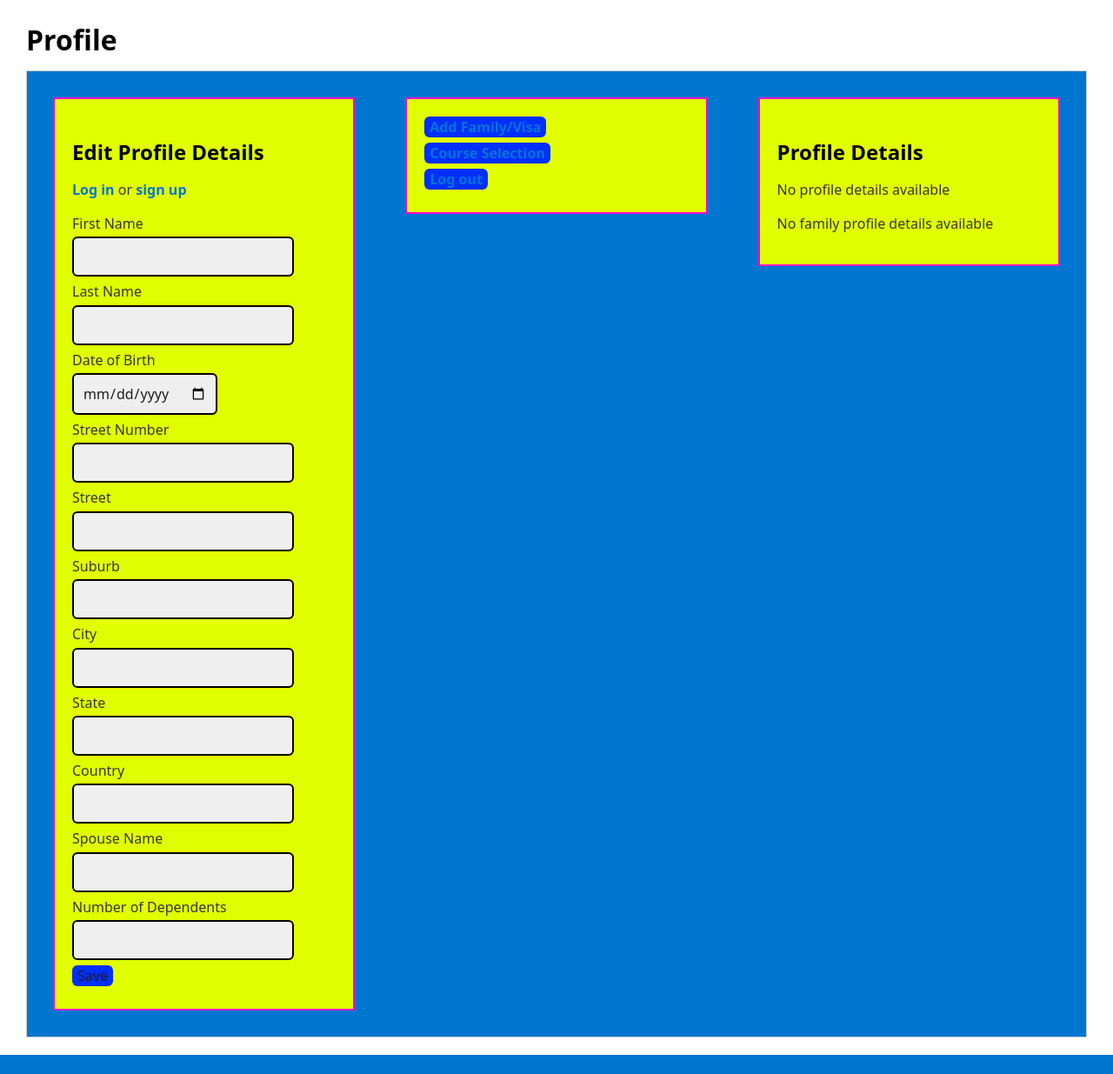
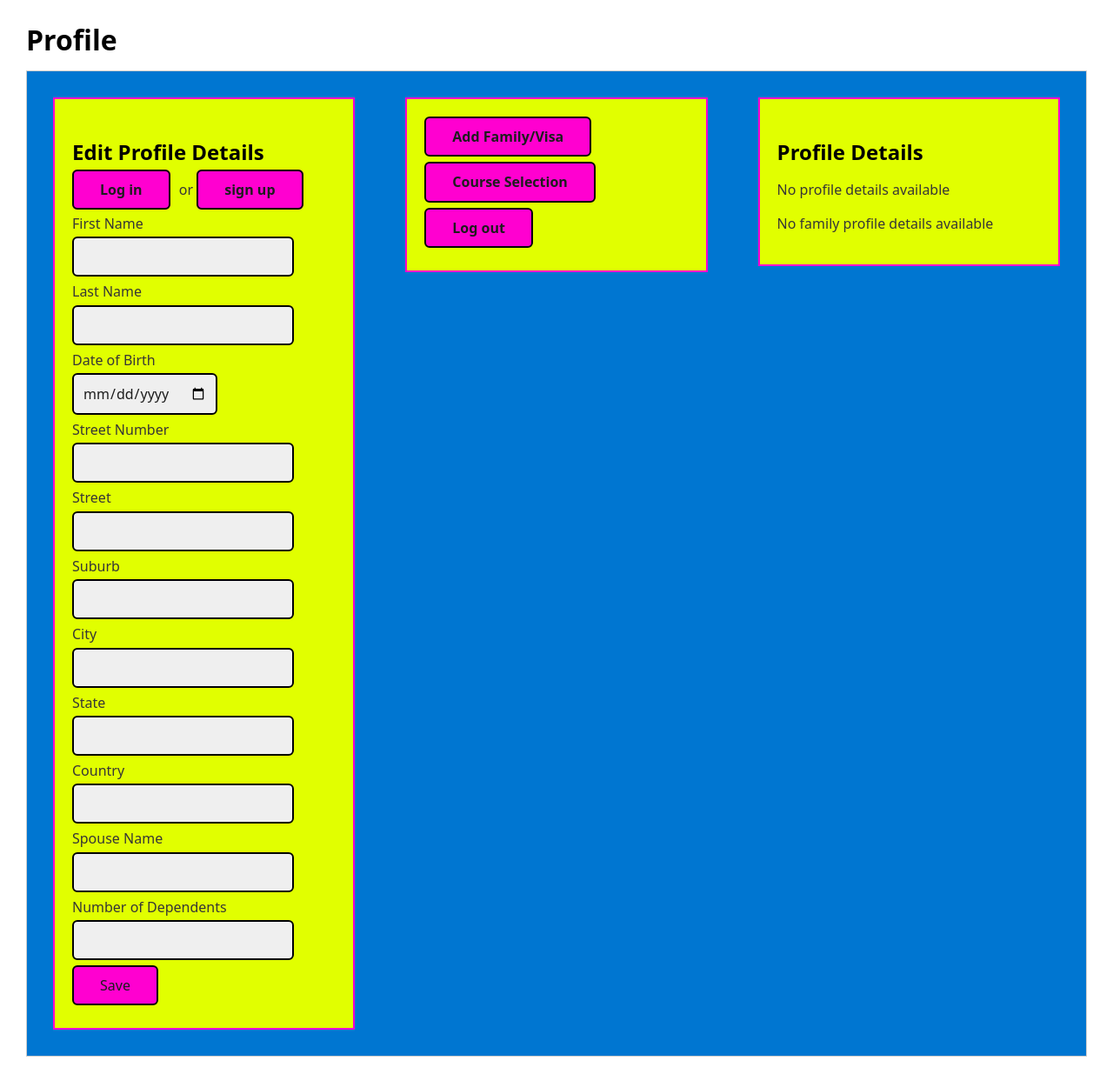
Before and after one commit to Oenghuswalsh/course_registration_app, a PHP site: page /profile.php in a window 1280 px wide. Shown: the whole page at 87% size. Before the commit the page ends 1213 px from the top, so only its background shows below. Run offline with PHP 8.4, Linux system fonts and the light colour scheme; data that the repository does not hold is empty.

Commit message:
fixed buttons

```diff
--- a/CSS/styles.css
+++ b/CSS/styles.css
@@ -6,12 +6,12 @@
   --text-main: #363636;
   --text-bright: #000;
   --text-muted: #70777f;
-  --links: #0076d1;
+  --links: #006aff;
   --focus: #0096bfab;
   --border: #dbdbdb;
   --code: #000;
   --animation-duration: 0.1s;
-  --button-base: #002fff;
+  --button-base: #ff00d0;
   --button-hover: #fd0404;
   --scrollbar-thumb: rgb(170, 170, 170);
   --scrollbar-thumb-hover: var(--button-hover);
@@ -118,16 +118,17 @@ label {
   margin-bottom: 4px;
   display: inline-block;
 }
-button {
+button,
+.button {
   background-color: var(--button-base);
-  padding-right: 10px 30px 10px 30px;
+  padding: 10px 30px 10px 30px;
   color: #1d1d1d;
   color: var(--form-text);
   font-family: inherit;
   font-size: inherit;
   margin-right: 6px;
   margin-bottom: 6px;
-  border: none;
+  border: 2px solid black;
   border-radius: 6px;
   outline: none;
 }
--- a/family_profile.php
+++ b/family_profile.php
@@ -43,7 +43,7 @@ if (isset($_SESSION["user_id"])) {
                     <?= htmlspecialchars($profile["firstname"]) ?>
                 </p>
             <?php else : ?>
-                <p>No profile data available <a href="profile.php">Edit profile</a></p>
+                <h2>No profile data available <a href="profile.php" class="button">Edit profile</a></h2>
 
             <?php endif; ?>
             <form action="process_family_profile.php" method="post" id="family_profile" novalidate>
@@ -89,8 +89,8 @@ if (isset($_SESSION["user_id"])) {
             </form>
         </div>
         <div class="profileDetails actions">
-            <button type="submit"><a href="logout.php">Log out</a></button>
-            <button type="submit"><a href="profile.php">Profile page</a></button>
+            <a href="logout.php" class="button">Log out</a>
+            <a href="profile.php" class="button">Profile page</a>
         </div>
     </div>
 </body>
--- a/profile.php
+++ b/profile.php
@@ -52,7 +52,7 @@ if (isset($_SESSION["user_id"])) {
           <?= htmlspecialchars($user["email"]) ?><br>
         </p>
       <?php else : ?>
-        <p><a href="login.php">Log in</a> or <a href="signup.html">sign up</a></p>
+        <p><a href="login.php" class="button">Log in</a> or <a href="signup.html" class="button">sign up</a></p>
       <?php endif; ?>
       <form action="process_profile.php" method="post" id="profile" novalidate>
         <div>
@@ -106,9 +106,9 @@ if (isset($_SESSION["user_id"])) {
       </form>
     </div>
     <div class="profileDetails actions">
-      <button type="submit"><a href="family_profile.php">Add Family/Visa</a></button>
-      <button type="submit"><a href="logout.php">Course Selection</a></button>
-      <button type="submit"><a href="logout.php">Log out</a></button>
+      <a href="family_profile.php" class="button">Add Family/Visa</a>
+      <a href="logout.php" class="button">Course Selection</a>
+      <a href="logout.php" class="button">Log out</a>
     </div>
     <div class="profile_details  profileDetails">
       <h2>Profile Details</h2>
--- a/signup-success.html
+++ b/signup-success.html
@@ -11,7 +11,8 @@
     <h1>Signup</h1>
     <div class="profile_section">
       <div class="profileDetails">
-        <p>Signup successful. You can now <a href="login.php">log in</a>.</p>
+        <p>Signup successful. You can now log in</p>
+        <a href="login.php" class="button">Log in</a>
       </div>
     </div>
   </body>
```
Also changed, not shown: index.php (+4 -3 lines).
